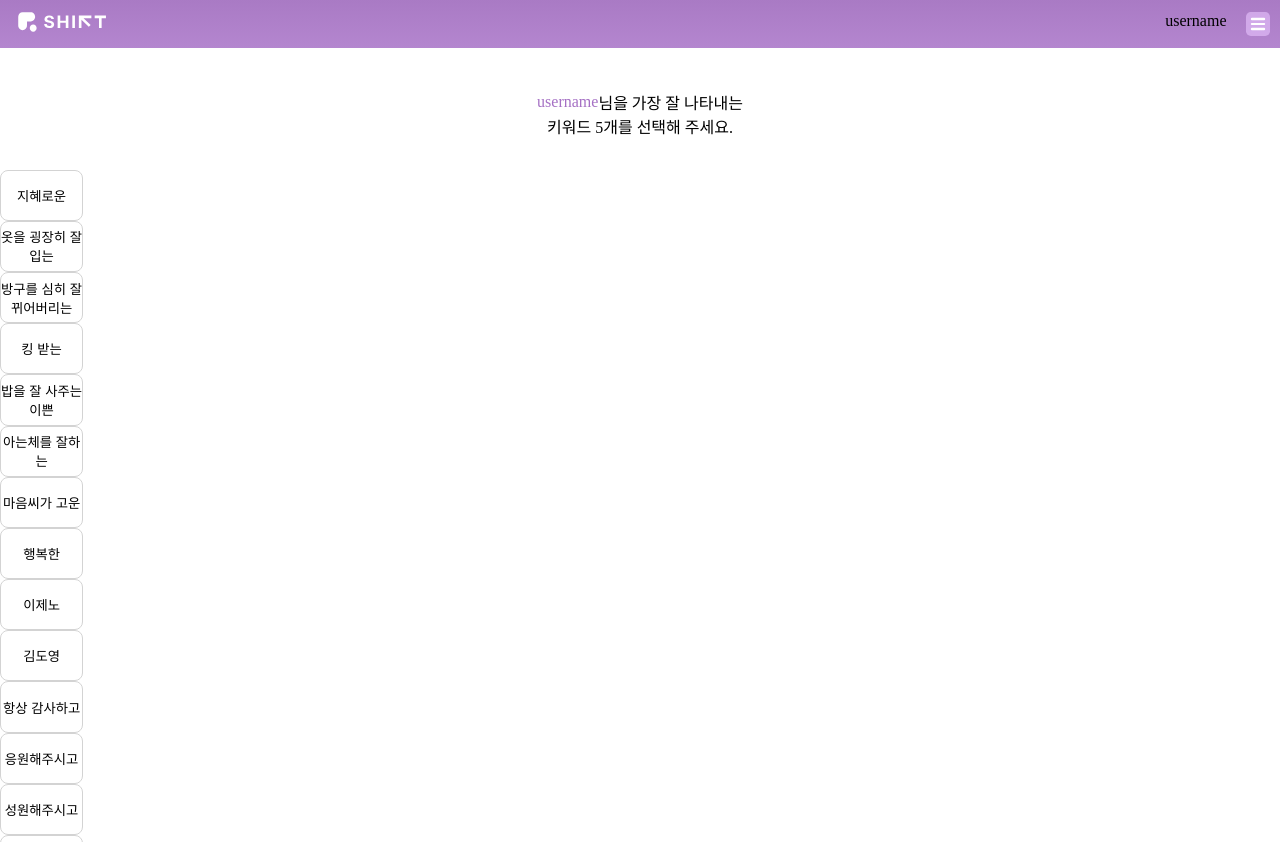
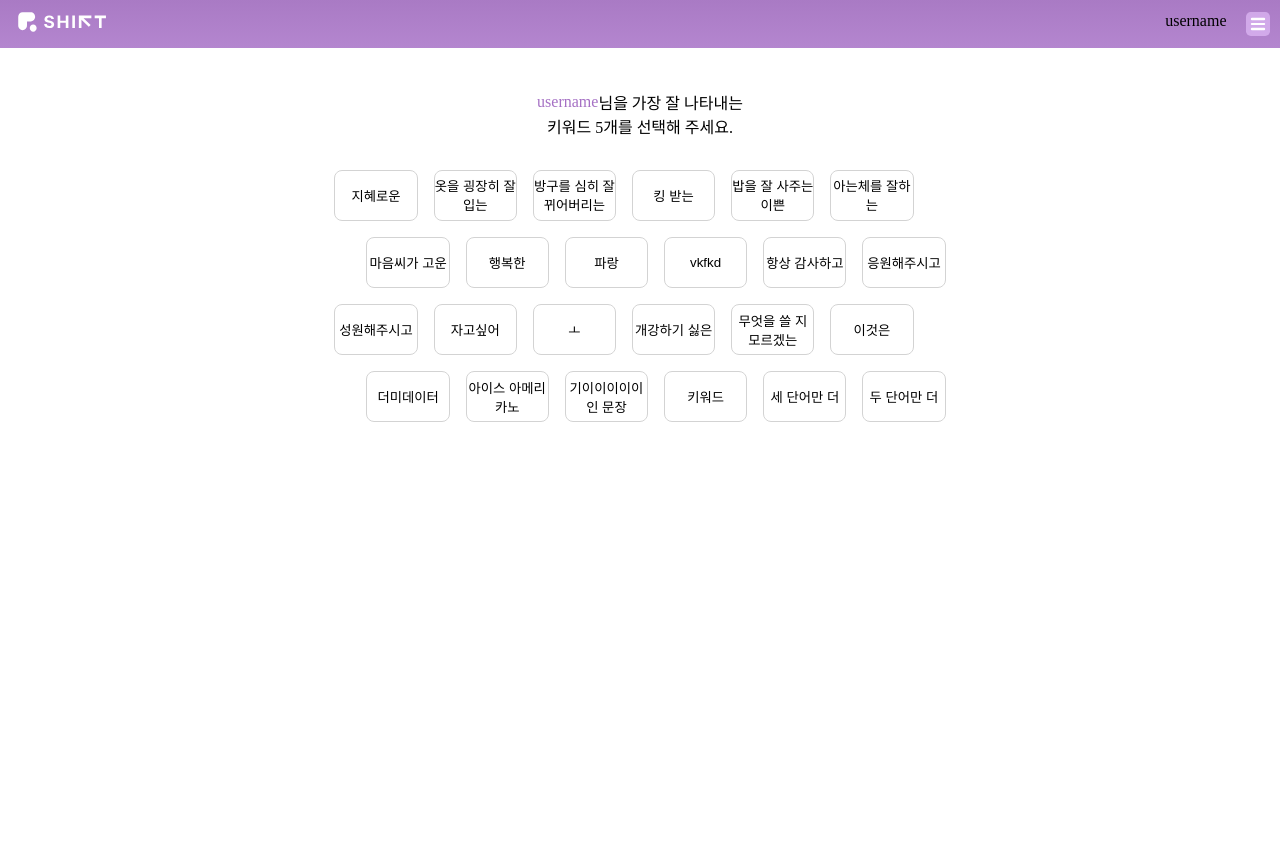
Before and after one commit to HEBA-Hanyang-Univ/shift, a React (Create React App) app in the folder react/: page /myIdentity in a window 1280 px wide. Built offline with nearby package versions, Linux system fonts and the light colour scheme.

Commit message:
FE - upload KeywordBox components

```diff
--- a/react/src/assets/styles/LinkSender/MyIdentity.scss
+++ b/react/src/assets/styles/LinkSender/MyIdentity.scss
@@ -20,26 +20,4 @@
       align-items: center ;
     }
   }
-
-  .keywordBox {
-    margin-top: 2rem;
-    overflow: scroll;
-
-    &::-webkit-scrollbar {
-      display: none;
-    }
-    // display: grid;
-    // grid-template-columns: repeat(4, 1fr);
-
-    .keywordBtnBox {
-
-      .keywordBtn {
-        border: 1px solid #D3D3D3;
-        border-radius: 0.5rem;
-      }
-    }
-
-
-  }
-
 }
--- a/react/src/components/Button/Button.scss
+++ b/react/src/components/Button/Button.scss
@@ -1,3 +1,5 @@
+// Radio Button css
+
 .radioBtnWrapper {
   display: flex;
   justify-content: center;
@@ -11,3 +13,61 @@
     border-radius: 0.3rem;
   }
 }
+
+// KeywordBox css
+
+.keywordBoxContainer {
+  display: flex;
+  justify-content: center;
+
+  .keywordBox {
+    margin-top: 2rem;
+    overflow: scroll;
+
+    &::-webkit-scrollbar {
+      display: none;
+    }
+  }
+}
+
+.keywordBtnBox {
+  width: 100%;
+  display: grid;
+  grid-template-rows: repeat(4, 1fr);
+  gap: 1rem;
+  overflow: scroll;
+  padding-right: 1rem;
+  padding-left: 1rem;
+
+  &::-webkit-scrollbar {
+    display: none;
+  }
+
+  .keywordBtn {
+    border: 1px solid #D3D3D3;
+    border-radius: 0.5rem;
+  }
+
+  .keywordRow {
+    display: grid;
+    grid-template-columns: repeat(6, 5.2rem);
+    gap: 1rem;
+  }
+}
+
+.keywordRow-1 {
+  margin-left: 2rem;
+}
+
+.keywordRow-3 {
+  margin-left: 2rem;
+}
+
+// Selected Keyword
+.selectedKeywordWrapper {
+  margin-top: 2rem;
+
+  .selectedKeywordTitle {
+
+  }
+}
--- /dev/null
+++ b/react/src/components/Button/KeywordBox/KeywordBtnBox.js
@@ -0,0 +1,26 @@
+import React from "react";
+import { Button } from "../Button";
+import "../Button.scss";
+
+export const KeywordBtnBox = ({ keywords, color, width, height, className }) => {
+
+  return (
+    <div className="keywordBtnBox">
+      {keywords.map((keywordGroup, index) => (
+        <div className={`keywordRow keywordRow-${index}`} key={index}>
+          {keywordGroup.map((keyword, subIndex) => (
+          <Button
+            color={color}
+            width={width}
+            height={height}
+            className={className}
+            key={`${index}-${subIndex}`}
+          >
+            {keyword}
+          </Button>
+          ))}
+        </div>
+      ))}
+    </div>
+  );
+};
--- /dev/null
+++ b/react/src/components/Button/KeywordBox/KeywordBtnBoxContainer.js
@@ -0,0 +1,19 @@
+import React from "react";
+import { KeywordBtnBox } from "./KeywordBtnBox";
+import "../Button.scss";
+
+export const KeywordBoxContainer = ({keywords}) => {
+  return (
+    <div className="keywordBoxContainer">
+      <div className="keywordBox">
+        <KeywordBtnBox
+          keywords={keywords}
+          color="#FFF"
+          width={5.2}
+          height={3.2}
+          className="keywordBtn"
+        />
+      </div>
+    </div>
+  )
+}
--- a/react/src/components/Button/KeywordBtnBox.js
+++ /dev/null
@@ -1,33 +0,0 @@
-import React from "react";
-import { Button } from "./Button";
-
-// dummy data
-const dummyKeywords = [
-  "지혜로운", "옷을 굉장히 잘 입는", "방구를 심히 잘 뀌어버리는", "킹 받는", "밥을 잘 사주는 이쁜", "아는체를 잘하는",
-  "마음씨가 고운", "행복한", "이제노", "김도영", "항상 감사하고", "응원해주시고",
-  "성원해주시고", "자고싶어", "ㅗ", "개강하기 싫은", "무엇을 쓸 지 모르겠는", "이것은",
-  "더미데이터", "아이스 아메리카노", "기이이이이이인 문장", "키워드", "세 단어만 더", "두 단어만 더"
-]
-
-export const KeywordBtnBox = ({ keywords, color, width, height, className }) => {
-
-  const columns = Math.ceil(dummyKeywords.length / 4);
-
-  return (
-    <div className="keywordBtnBox" style={{display: 'grid', gridTemplateColumns: 'repeat'}}>
-      {dummyKeywords.map((keyword, index) => (
-        <div>
-          <Button
-            color={color}
-            width={width}
-            height={height}
-            className={className}
-            key={index}
-          >
-            {keyword}
-          </Button>
-        </div>
-      ))}
-    </div>
-  );
-};
--- a/react/src/pages/LinkSender/MyIdentity.js
+++ b/react/src/pages/LinkSender/MyIdentity.js
@@ -1,7 +1,15 @@
 import React from "react";
 import "../../assets/styles/common.scss";
 import "../../assets/styles/LinkSender/MyIdentity.scss";
-import { KeywordBtnBox } from "../../components/Button/KeywordBtnBox";
+import { KeywordBoxContainer } from "../../components/Button/KeywordBox/KeywordBtnBoxContainer";
+
+// dummy data
+const dummyKeywords = [
+  ["지혜로운", "옷을 굉장히 잘 입는", "방구를 심히 잘 뀌어버리는", "킹 받는", "밥을 잘 사주는 이쁜", "아는체를 잘하는"],
+  ["마음씨가 고운", "행복한", "파랑", "vkfkd", "항상 감사하고", "응원해주시고"],
+  ["성원해주시고", "자고싶어", "ㅗ", "개강하기 싫은", "무엇을 쓸 지 모르겠는", "이것은"],
+  ["더미데이터", "아이스 아메리카노", "기이이이이이인 문장", "키워드", "세 단어만 더", "두 단어만 더"]
+]
 
 export const MyIdentity = () => {
 
@@ -16,13 +24,9 @@ export const MyIdentity = () => {
           <span>키워드 5개를 선택해 주세요.</span>
         </div>
       </div>
-      <div className="keywordBox">
-        <KeywordBtnBox
-          color="#FFF"
-          width={5.2}
-          height={3.2}
-          className="keywordBtn"
-        ></KeywordBtnBox>
+      <KeywordBoxContainer keywords={dummyKeywords}></KeywordBoxContainer>
+      <div className="selectedKeywordWrapper">
+
       </div>
     </div>
   )
```
